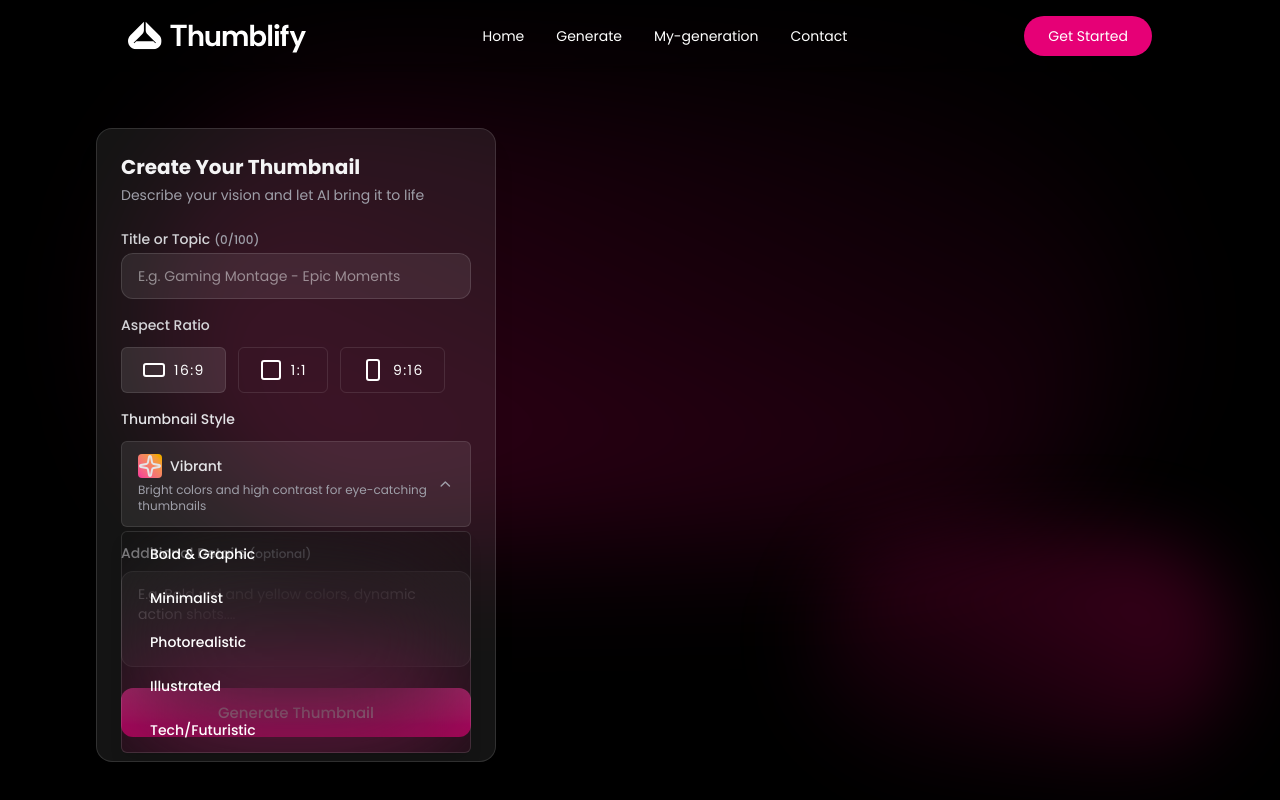
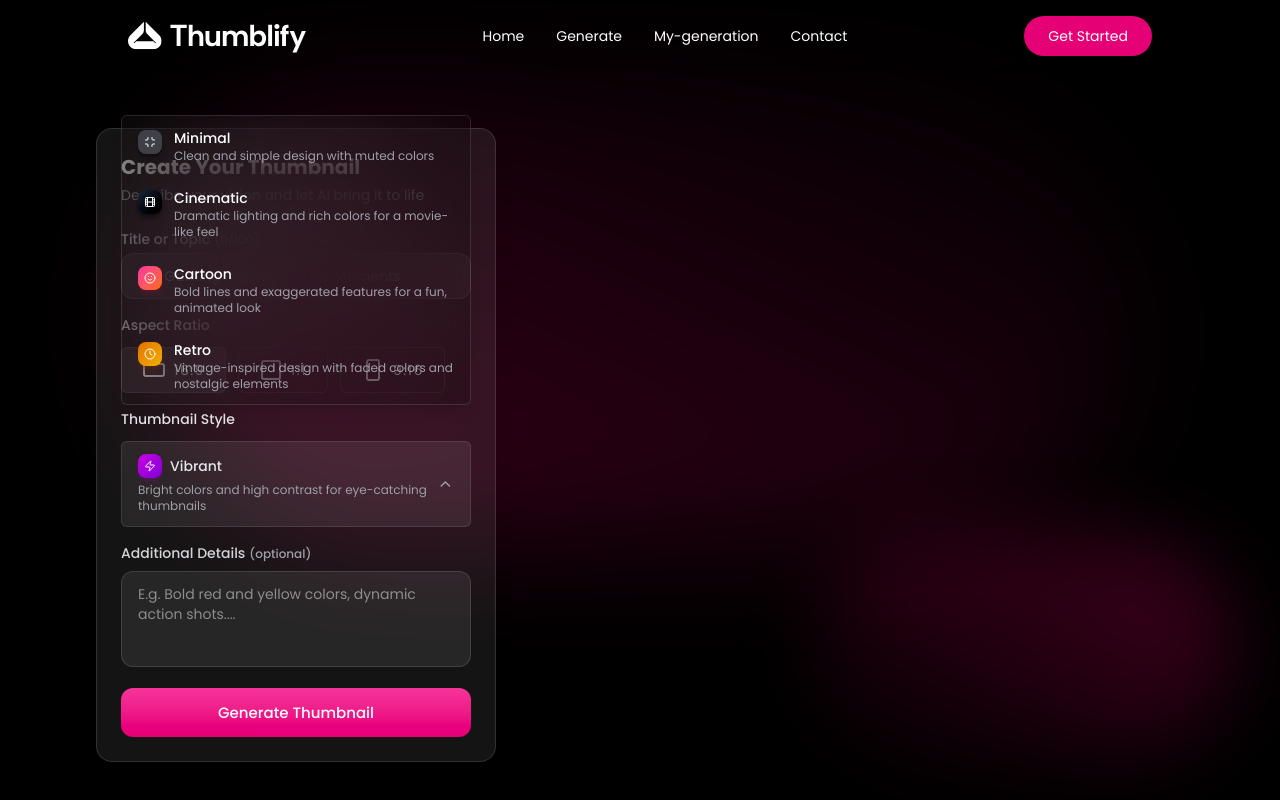
Before and after one commit to adigogetit/Thumbler-MERN, a React (Vite) app in the folder client/: page /generate in a window 1280 px wide. Both pictures are taken after a click on the button 296 px from the left and 484 px from the top of the page. Shown: the top 800 px of the page. Built offline with nearby package versions, Linux system fonts and the light colour scheme.

Commit message:
styleSelector completely done

```diff
--- a/client/src/assets/assets.ts
+++ b/client/src/assets/assets.ts
@@ -9,7 +9,7 @@ import thumb_7 from "./thumb_7.jpg";
 export const aspectRatios = ["16:9", "1:1", "9:16"];
 export type AspectRatio = (typeof aspectRatios)[number];
 
-export const thumbnailStyles = ["Bold & Graphic", "Minimalist", "Photorealistic", "Illustrated", "Tech/Futuristic"];
+export const thumbnailStyles = ["vibrant", "minimal", "cinematic", "cartoon", "retro"];
 export type ThumbnailStyle = (typeof thumbnailStyles)[number];
 
 export const colorSchemes = [
--- a/client/src/components/StyleSelector.tsx
+++ b/client/src/components/StyleSelector.tsx
@@ -1,7 +1,9 @@
-import { ChevronDown, CpuIcon, ImageIcon, PenToolIcon, SparkleIcon, SquareIcon } from "lucide-react";
+import { ChevronDown, Clock, Film, Minimize, Smile, Zap } from "lucide-react";
 
 import type React from "react";
-import { thumbnailStyles} from "../assets/assets";
+import { thumbnailStyles } from "../assets/assets";
+import type { ThumbnailStyle } from "../assets/assets";
+
 
 type Props = {
     value: ThumbnailStyle;
@@ -21,12 +23,13 @@ const StyleSelector = ({ value, onChange, isOpen, setIsOpen }: Props) => {
     };
 
     const styleIcons: Record<ThumbnailStyle, React.ReactNode> = {
-        vibrant: <SparkleIcon className="size-6 rounded-sm bg-gradient-to-tr from-pink-500 to-yellow-500" />,
-        minimal: <SquareIcon className="size-6 rounded-sm bg-gray-500" />,
-        cinematic: <ImageIcon className="size-6 rounded-sm bg-gradient-to-tr from-blue-500 to-purple-500" />,
-        cartoon: <PenToolIcon className="size-6 rounded-sm bg-gradient-to-tr from-green-500 to-blue-500" />,
-        retro: <CpuIcon className="size-6 rounded-sm bg-gradient-to-tr from-orange-500 to-red-500" />,
+        vibrant: <Zap className="size-6 p-1.5 rounded-lg bg-gradient-to-br from-fuchsia-600 to-purple-700 shadow-md shadow-fuchsia-900/40 text-white" />,
+        minimal: <Minimize className="size-6 p-1.5 rounded-lg bg-zinc-700 shadow-md shadow-black/40 text-white" />,
+        cinematic: <Film className="size-6 p-1.5 rounded-lg bg-gradient-to-br from-slate-800 to-black shadow-md shadow-black/50 text-white" />,
+        cartoon: <Smile className="size-6 p-1.5 rounded-lg bg-gradient-to-br from-pink-500 to-orange-500 shadow-md shadow-pink-900/40 text-white" />,
+        retro: <Clock className="size-6 p-1.5 rounded-lg bg-gradient-to-br from-amber-600 to-yellow-500 shadow-md shadow-amber-900/40 text-white" />,
     };
+
 
     return (
         <div className="relative space-y-3 dark">
@@ -55,8 +58,11 @@ const StyleSelector = ({ value, onChange, isOpen, setIsOpen }: Props) => {
             </button>
 
             {isOpen && (
-                <div className="absolute top-full left-0 z-50 mt-1 w-full rounded-md border border-white/12 bg-black/20 backdrop-blur-3xl shadow-lg">
-                    {thumbnailStyles.map((style) => (
+                <div className="absolute bottom-full left-0 z-50 mb-1 w-full rounded-md border border-white/12 bg-black/20 backdrop-blur-3xl shadow-lg">
+                    {thumbnailStyles
+                        .filter((style) => style !== value)
+                        .map((style) => (
+
                             <button
                                 key={style}
                                 type="button"
@@ -64,13 +70,9 @@ const StyleSelector = ({ value, onChange, isOpen, setIsOpen }: Props) => {
                                     onChange(style);
                                     setIsOpen(false);
                                 }}
-                            className={`flex w-full items-start gap-3 px-4 py-3 text-left transition hover:bg-black/30 ${value === style ? "bg-black/40" : ""
-                                }`}
+                                className={`flex w-full items-start gap-3 px-4 py-3 text-left transition hover:bg-black/30}`}
                             >
-                            <div className="mt-0.5">
-                                {styleIcons[style]}
-                            </div>
-
+                                <div className="mt-0.5">{styleIcons[style]}</div>
                                 <div>
                                     <p className="font-medium capitalize">{style}</p>
                                     <p className="text-xs text-zinc-400">
```
Lines whose indentation alone changed are shown as unchanged.
